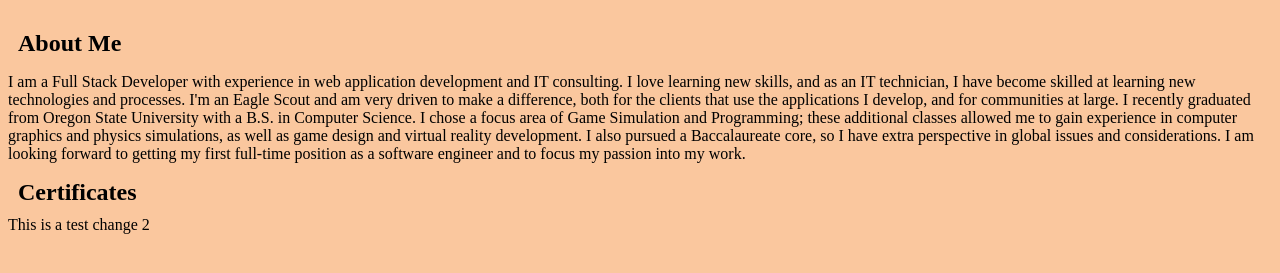
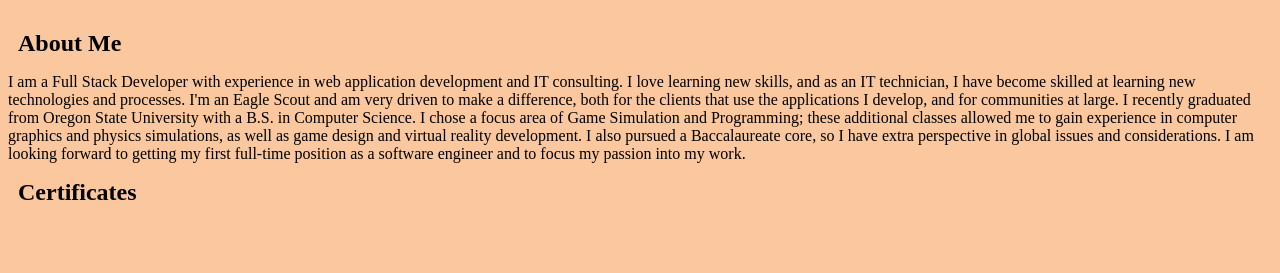
Before and after one commit to JackoBright/jackobright.github.io, a plain HTML site: page index.html in a window 1280 px wide. Shown: the part 221-494 px from the top of the page. Drawn offline with Linux system fonts and the light colour scheme.

Commit message:
Reverting the test changes

```diff
--- a/index.html
+++ b/index.html
@@ -36,7 +36,7 @@
         </section>
         <section>
             <h2>Certificates</h2>
-            This is a test change 2
+
         </section>
         <!--[if lt IE 7]>
             <p class="browsehappy">You are using an <strong>outdated</strong> browser. Please <a href="#">upgrade your browser</a> to improve your experience.</p>
```
